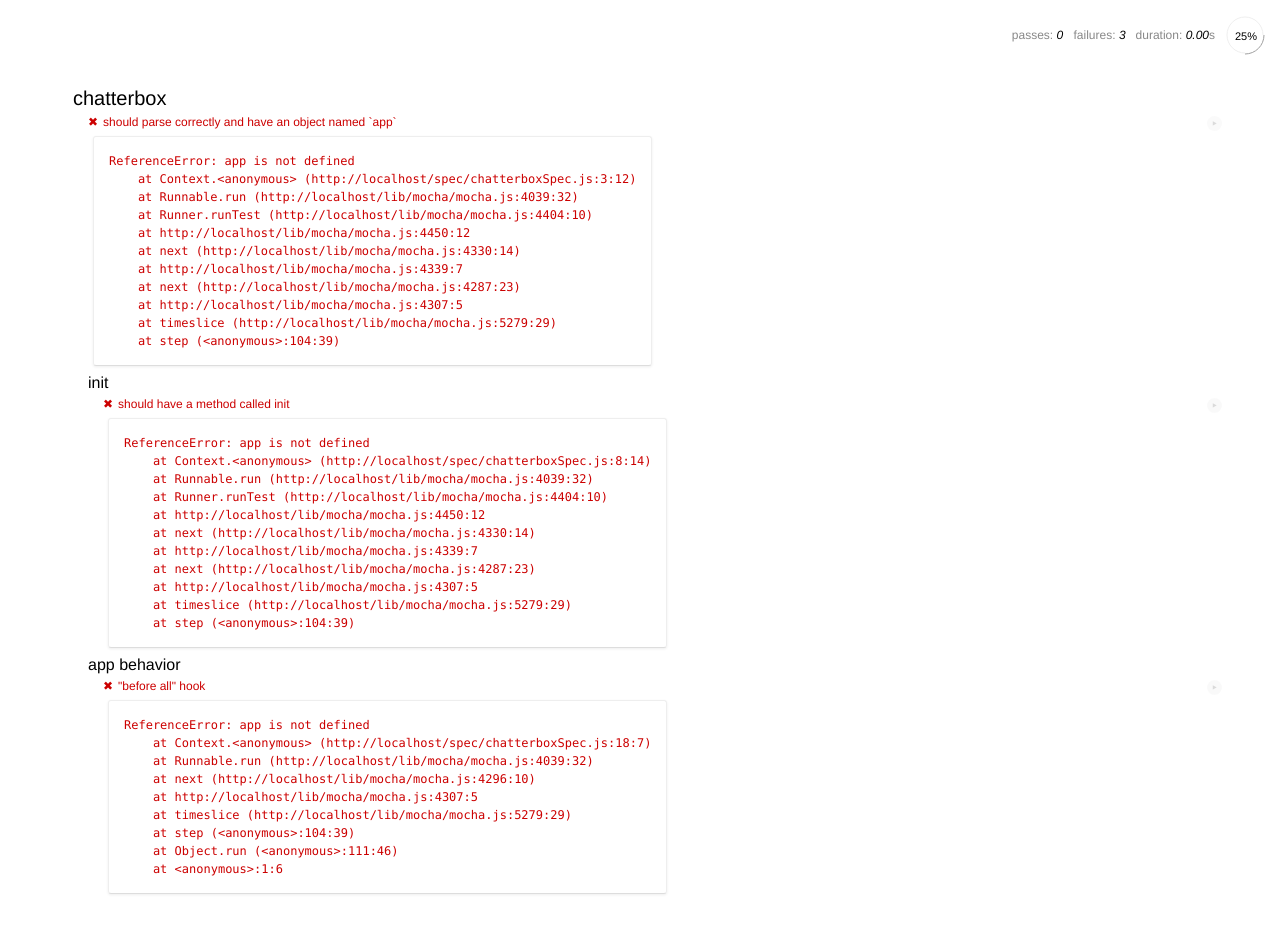
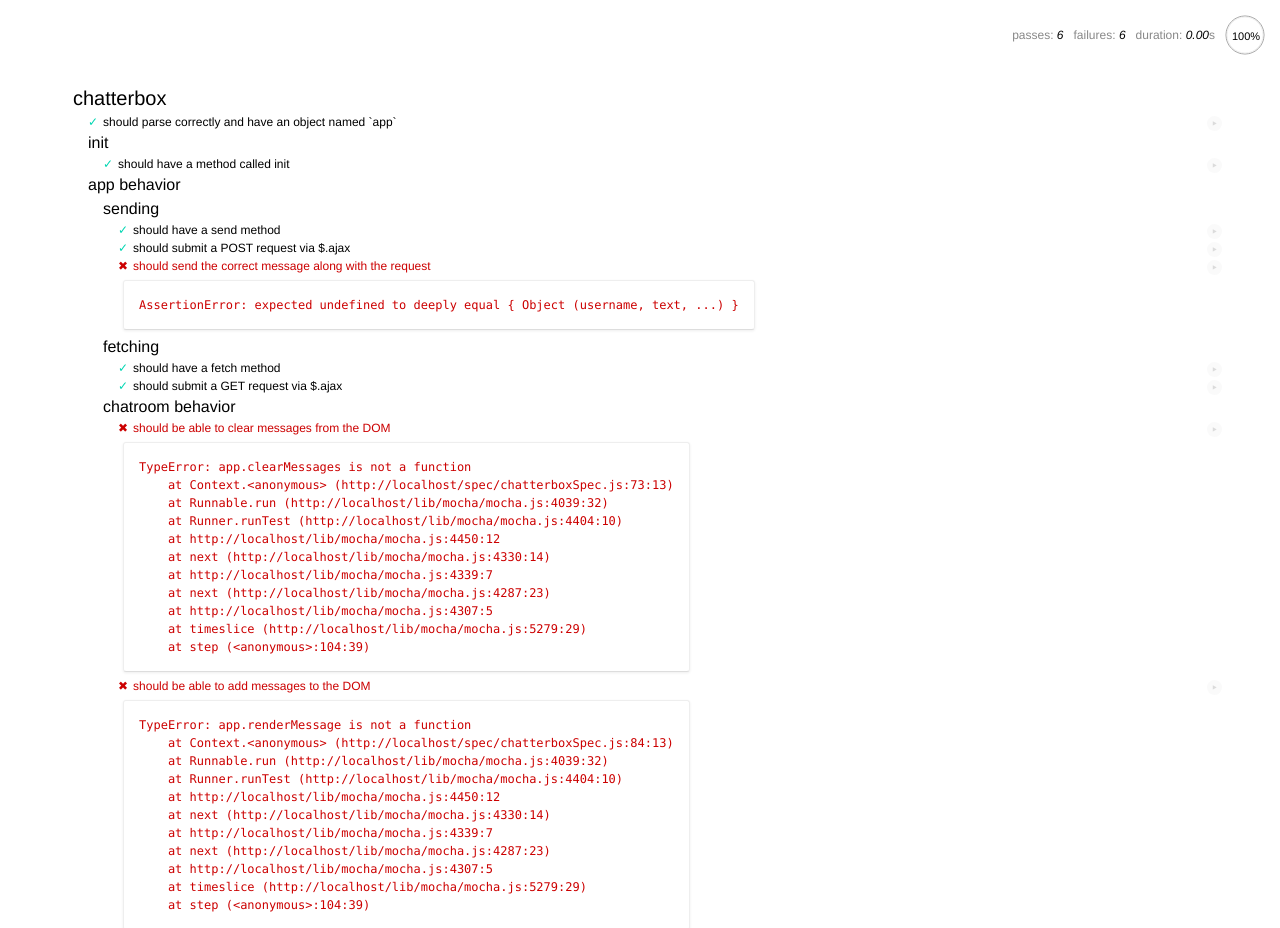
Before and after one commit to andrewblgithub/chatterbox-client, a website: page SpecRunner.html in a window 1280 px wide. Shown: the top 928 px of the page. Drawn offline with Linux system fonts and the light colour scheme.

Commit message:
first commit

```diff
--- a/client/index.html
+++ b/client/index.html
@@ -7,6 +7,7 @@
 
     <!-- dependencies -->
     <script src="bower_components/jquery/dist/jquery.js"></script>
+    <script src="bower_components/underscore/underscore.js"></script>
     <script>
       // YOU DO NOT NEED TO EDIT THIS CODE
       if (!/(&|\?)username=/.test(window.location.search)) {
--- a/client/scripts/app.js
+++ b/client/scripts/app.js
@@ -1 +1,19 @@
-// YOUR CODE HERE:
+const app = {};
+
+app.init = () => {}
+
+app.send = () => {
+  $.ajax({
+    //url: 'http://parse.nyc.hackreactor.com/chatterbox/classes/messages',
+    type: 'POST'
+    //data: {};
+  })
+}
+
+app.fetch = () => {
+  $.ajax({
+    type: 'GET'
+  })
+}
+
+//http://parse.nyc.hackreactor.com/chatterbox/classes/messages
```
Also changed, not shown: bower.json (+5 -2 lines).
